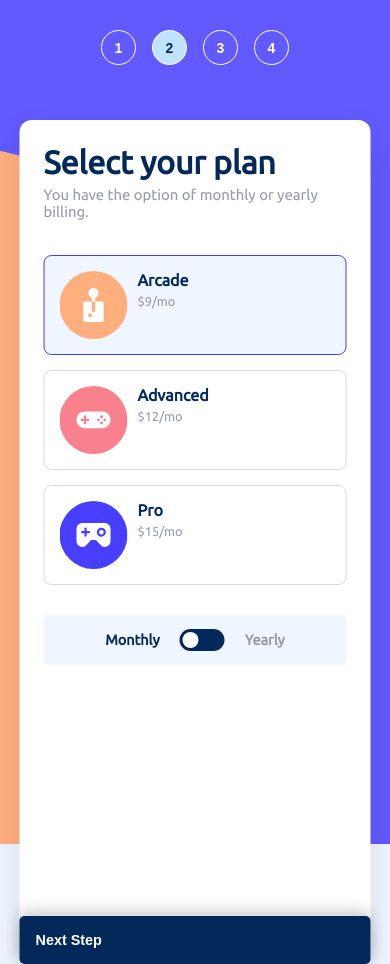
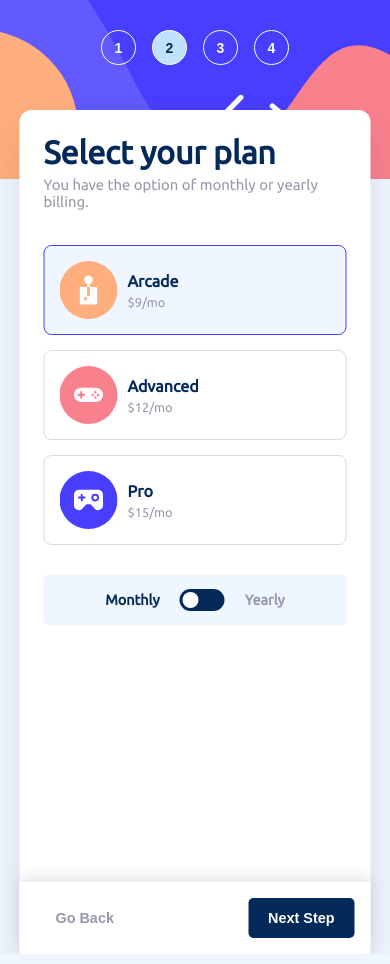
Before and after one commit to Oyefolu-CodeWizard/multi-step-form, a React (Vite) app: page /plan in a window 390 px wide. Built offline with nearby package versions, Linux system fonts and the light colour scheme.

Commit message:
mobile view

```diff
--- a/src/Pages/ThankYouPage.tsx
+++ b/src/Pages/ThankYouPage.tsx
@@ -1,10 +1,4 @@
 import iconThankYou from "../assets/images/icon-thank-you.svg";
-
-// Thank you!
-
-// Thanks for confirming your subscription! We hope you have fun
-// using our platform. If you ever need support, please feel free
-// to email us at support@loremgaming.com.
 
 function ThankYouPage() {
   return (
--- a/src/Pages/UserInfo.tsx
+++ b/src/Pages/UserInfo.tsx
@@ -33,9 +33,11 @@ function UserInfo() {
 
         <Form />
 
-        <Button type="next" onClick={handleSubmit}>
-          Next Step
-        </Button>
+        <div className="user-button">
+          <Button type="next" onClick={handleSubmit}>
+            Next Step
+          </Button>
+        </div>
       </div>
     </div>
   );
--- a/src/components/Form.tsx
+++ b/src/components/Form.tsx
@@ -1,5 +1,5 @@
 import { useAppDispatch, useAppSelector } from "../hooks";
-import { setName, setEmail, setTel } from "../features/UserSlice";
+import { setName, setEmail, setTel } from "../features/userSlice";
 
 function Form() {
   const dispatch = useAppDispatch();
--- a/src/components/PlanCards.tsx
+++ b/src/components/PlanCards.tsx
@@ -16,7 +16,7 @@ function PlanCards() {
         onClick={() => dispatch(setSelectedPlan("arcade"))}
       >
         <img src={iconArcade} alt="arcade icon" />
-        <div>
+        <div className="card-plan">
           <h4>Arcade</h4>
           <p>{planOption === "monthly" ? "$9/mo" : "$90/yr"}</p>
           {planOption === "yearly" && (
@@ -31,7 +31,7 @@ function PlanCards() {
         onClick={() => dispatch(setSelectedPlan("advanced"))}
       >
         <img src={iconAdvanced} alt="advanced icon" />
-        <div>
+        <div className="card-plan">
           <h4>Advanced</h4>
           <p>{planOption === "monthly" ? "$12/mo" : "$120/yr"}</p>
           {planOption === "yearly" && (
@@ -44,7 +44,7 @@ function PlanCards() {
         onClick={() => dispatch(setSelectedPlan("pro"))}
       >
         <img src={iconPro} alt="pro icon" />
-        <div>
+        <div className="card-plan">
           <h4>Pro</h4>
           <p>{planOption === "monthly" ? "$15/mo" : "$150/yr"}</p>
           {planOption === "yearly" && (
--- a/src/components/PlanOption.tsx
+++ b/src/components/PlanOption.tsx
@@ -11,6 +11,7 @@ function PlanOption() {
       <label className="switch">
         <input
           type="checkbox"
+          className="plan-check"
           checked={planOption === "yearly"}
           onChange={() =>
             dispatch(
--- a/src/index.css
+++ b/src/index.css
@@ -206,7 +206,7 @@ body {
   margin-top: 5px;
   font-weight: bold;
   position: absolute;
-  right: 25%;
+  right: 0;
 }
 .info-form input {
   width: 100%;
@@ -298,6 +298,7 @@ body {
   display: inline-block;
   width: 45px;
   height: 22px;
+  z-index: 9999;
 }
 .switch input {
   opacity: 0;
@@ -380,6 +381,7 @@ input:checked + .slider:before {
   accent-color: var(--purplish-blue);
   color: var(--white);
   cursor: pointer;
+  z-index: 9999;
 }
 .check-exp h4 {
   color: var(--marine-blue);
@@ -467,7 +469,7 @@ input:checked + .slider:before {
   font-weight: bold;
 }
 .thank-you-container p {
-  font-size: 0.95rem;
+  font-size: 0.85rem;
   color: var(--cool-gray);
   margin-top: 20px;
   line-height: 1.5;
@@ -477,14 +479,13 @@ input:checked + .slider:before {
   body {
     margin: 0;
     flex-direction: column;
-    /* position: relative; */
     align-items: normal;
   }
   .homepage {
     width: 100%;
     min-height: 100vh;
     position: relative;
-    background-color: red;
+    background-color: var(--magnolia);
     flex-direction: column;
     padding: 0;
     gap: 0;
@@ -492,10 +493,9 @@ input:checked + .slider:before {
   }
   .sidebar {
     width: 100%;
-    /* height: 172px; */
     border-radius: 0;
     background-image: url("../src/assets/images/bg-sidebar-mobile.svg");
-    background-size: cover;
+    background-size: contain;
     background-repeat: no-repeat;
     border-radius: 0;
     display: flex;
@@ -506,12 +506,7 @@ input:checked + .slider:before {
   .step {
     gap: 5px;
     margin: 0 8px;
-    /* margin-bottom: 570px; */
-    /* margin-bottom: 80px; */
   }
-  /* .step button {
-    position: absolute;
-  } */
   .step div {
     display: none;
   }
@@ -521,35 +516,20 @@ input:checked + .slider:before {
   .summary,
   .thank-you {
     width: 90%;
-    /* height: 72%; */
     background-color: var(--white);
     margin: 0 auto;
     padding: 24px;
     border-radius: 12px;
     position: absolute;
-    top: 120px;
+    top: 110px;
     left: 50%;
     transform: translateX(-50%);
     box-shadow: 0 20px 40px rgba(0, 0, 0, 0.1);
-    /* right: 5%;
-    bottom: -15%; */
   }
-  /* .btn {
-    position: absolute;
-  } */
-  /* .btn-next,
-  .btn-back {
-    position: absolute;
-    right: 0;
-    bottom: 2%;
-  } */
-  /* .user-info .info-container,
-  .plans .plan-container,
-  .add-ons .add-ons-container,
-  .summary .summary-container,
-  .thank-you .thank-you-container {
-  } */
-  .btn,
+  .btn {
+    margin-top: 0;
+  }
+  .user-button,
   .plan-buttons,
   .add-ons-buttons,
   .summary-buttons {
@@ -557,6 +537,7 @@ input:checked + .slider:before {
     bottom: 0;
     left: 0;
     width: 100%;
+    background: var(--white);
     padding: 16px;
     display: flex;
     justify-content: space-between;
@@ -567,12 +548,19 @@ input:checked + .slider:before {
   }
   .card {
     width: 100%;
-    height: 100px;
+    height: 90px;
     display: flex;
     gap: 10px;
   }
-  .card div {
+  .card .card-plan {
+    display: flex;
+    flex-direction: column;
+    justify-content: center;
     align-items: center;
+    align-items: flex-start;
+  }
+  .card-plan small {
+    margin-top: 5px;
   }
   .card img {
     margin-bottom: 0;
```
